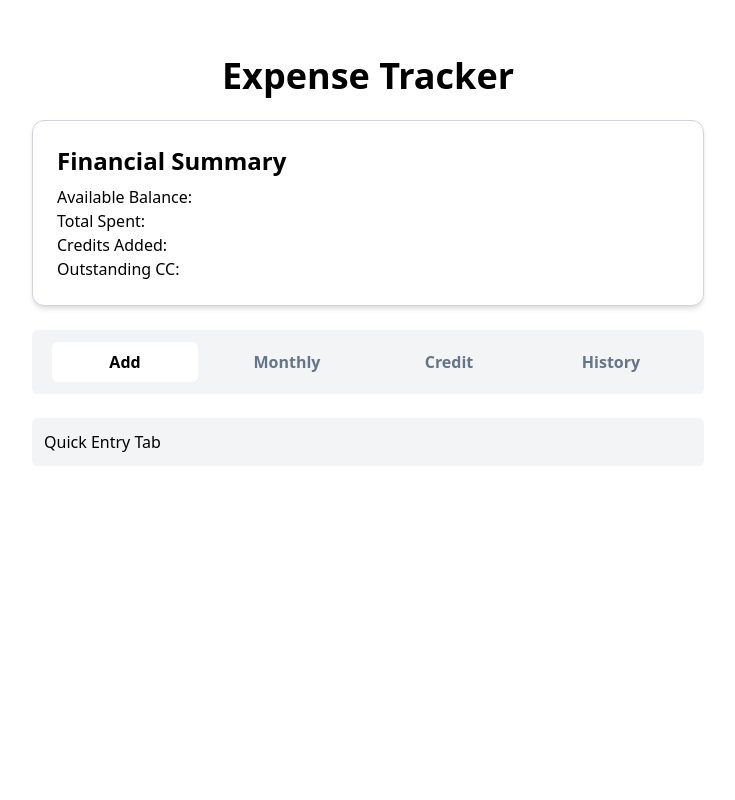
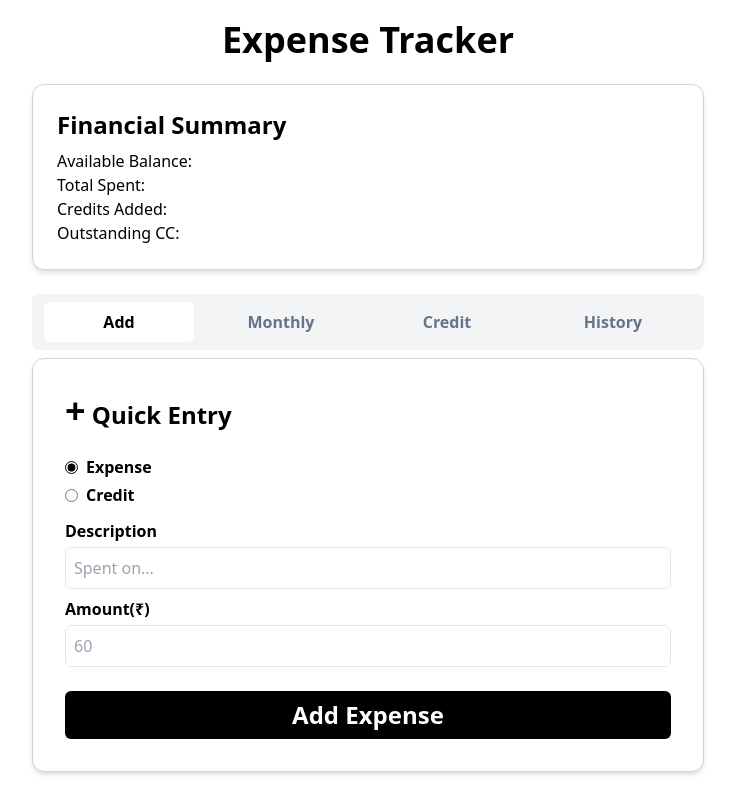
Before and after one commit to KathulaDeepthilatha/ExpenseLog, a React (Vite) app: page / in a window 1280 px wide. Shown: the whole page, without its empty margins (272-1007 px from the left). Built offline with nearby package versions, Linux system fonts and the light colour scheme.

Commit message:
Implement Quick Entry and Credit transaction forms.

```diff
--- a/src/App.js
+++ b/src/App.js
@@ -13,15 +13,15 @@ const App = () => {
   return (
     <div className="app-container">
       <div className="min-h-screen p-4">
-        <h1 className="text-center text-4xl font-bold text-400 mt-10">
+        <h1 className="text-center text-4xl font-bold text-400 mt-1">
           Expense Tracker
         </h1>
         <FinancialSummary />
 
-        <div className="flex justify-between mt-6 p-3 bg-gray-100 rounded-md mx-auto max-w-2xl text-slate-500 font-semibold">
+        <div className="flex justify-between mt-6 p-2 bg-gray-100 rounded-md mx-auto max-w-2xl text-slate-500 font-semibold">
           <button
             onClick={() => setActiveTab("add")}
-            className={`flex-1 px-4 py-2 mx-2 rounded-md
+            className={`flex-1 px-4 py-2 mx-1 rounded-md
                 ${activeTab === "add" ? "bg-white text-black" : ""}`}
           >
             Add
@@ -49,7 +49,7 @@ const App = () => {
           </button>
         </div>
 
-        <div className="mt-6 p-3 bg-gray-100 rounded-md m-auto max-w-2xl">
+        <div className="bg-white border border-gray-300 rounded-xl shadow-md p-6 m-auto mt-2 max-w-2xl">
           {activeTab === "add" && <QuickEntry />}
           {activeTab === "monthlySetUp" && <MonthlySetUp />}
           {activeTab === "credit" && <CreditCard />}
--- a/src/components/CreditCard.js
+++ b/src/components/CreditCard.js
@@ -1,9 +1,13 @@
+import TransactionForm from "./TransactionForm";
+
 const CreditCard = () => {
-    return(
-        <div>
-            <h1>Credit Card Tab</h1>
-        </div>
-    )
-}
+  return (
+    <div className="flex flex-col p-2">
+      <h1 className="text-2xl font-semibold mb-2">Credit Card Purchases</h1>
+      {<TransactionForm buttonText="Add Purchase" />}
+      <h2 className="text-center mt-3">Deducts from Available Balance</h2>
+    </div>
+  );
+};
 
 export default CreditCard;
--- a/src/components/FinancialSummary.js
+++ b/src/components/FinancialSummary.js
@@ -7,8 +7,7 @@ const FinancialSummary = () => {
       <p>Credits Added:</p>
       <p>Outstanding CC:</p>
     </div>
-    )
-
-}
+  );
+};
 
 export default FinancialSummary;
--- a/src/components/History.js
+++ b/src/components/History.js
@@ -1,7 +1,7 @@
 const History = () => {
     return(
         <div>
-            <h1>History tab</h1>
+            <h1 className="text-2xl font-semibold mb-2">History</h1>
         </div>
     )
 }
--- a/src/components/MonthlySetUp.js
+++ b/src/components/MonthlySetUp.js
@@ -1,7 +1,7 @@
 const MonthlySetUp = () => {
     return(
         <div>
-            <h1>Monthly SetUp Tab</h1>
+            <h1 className="text-2xl font-semibold mb-2">Monthly SetUp</h1>
         </div>
     )
 }
--- a/src/components/QuickEntry.js
+++ b/src/components/QuickEntry.js
@@ -1,10 +1,42 @@
+import React, { useState } from "react";
+import TransactionForm from "./TransactionForm";
+
 const QuickEntry = () => {
+  const [entryType, setEntryType] = useState("expense");
 
-    return(
-        <div>
-            <h1>Quick Entry Tab</h1>
-        </div>
-    )
-}
+  const handleTypeChange = (event) => {
+    setEntryType(event.target.value);
+  };
+
+  return (
+    <div className="flex flex-col p-2">
+      <h1 className="text-2xl mb-6  font-semibold">
+        <span className="text-4xl">+</span> Quick Entry
+      </h1>
+      <label className="flex items-center gap-2 mb-1 font-semibold cursor-pointer">
+        <input
+          type="radio"
+          value="expense"
+          checked={entryType === "expense"}
+          onChange={handleTypeChange}
+          className="accent-black"
+        />
+        Expense
+      </label>
+      <label className="flex items-center gap-2 font-semibold cursor-pointer">
+        <input
+          type="radio"
+          value="credit"
+          checked={entryType === "credit"}
+          onChange={handleTypeChange}
+          className="accent-black"
+        />
+        Credit
+      </label>
+      {entryType === "expense" && <TransactionForm buttonText="Add Expense" />}
+      {entryType === "credit" && <TransactionForm buttonText="Add Credit" />}
+    </div>
+  );
+};
 
 export default QuickEntry;
--- /dev/null
+++ b/src/components/TransactionForm.js
@@ -0,0 +1,30 @@
+const TransactionForm = ({ buttonText }) => {
+  return (
+    <div className="flex flex-col gap-2">
+      <label className="flex flex-col mt-3">
+        <span className="font-semibold">Description</span>
+        <input
+          type="text"
+          placeholder="Spent on..."
+          className="p-2 mt-1 border border-input rounded-md"
+        />
+      </label>
+      <label className="flex flex-col">
+        <span className="font-semibold">Amount(₹)</span>
+        <input
+          type="number"
+          placeholder="60"
+          className="p-2 mt-1 border border-input rounded-md"
+        />
+      </label>
+      <button
+        type="submit"
+        className="bg-black font-semibold text-white text-2xl align-middle mt-4 p-2 rounded-md"
+      >
+        {buttonText}
+      </button>
+    </div>
+  );
+};
+
+export default TransactionForm;
```
Lines whose indentation alone changed are shown as unchanged.
